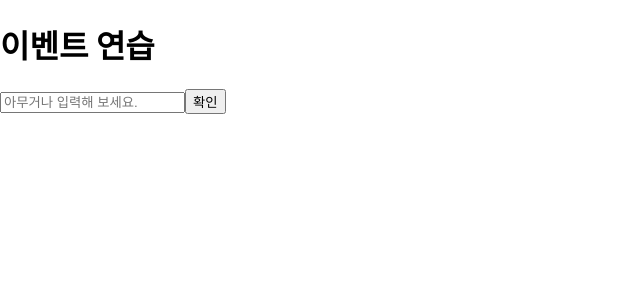
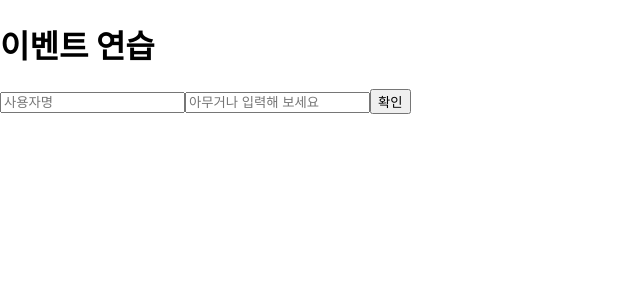
Before and after one commit to boxak/react-study, a React (Create React App) app: page / in a window 1280 px wide. Shown: the top 300 px of the page, without its empty margins (0-640 px from the left). Built offline with nearby package versions, Linux system fonts and the light colour scheme.

Commit message:
여러 input event handling

```diff
--- a/src/EventPractice.js
+++ b/src/EventPractice.js
@@ -3,6 +3,7 @@
 class EventPractice extends Component {
   state = {
     message: '',
+    username:''
   };
 
   constructor(props) {
@@ -10,15 +11,18 @@
   }
 
   handleChange = (e) => {
+    // 객체 안에서 key를 []로 감싸면 그 안에 넣은
+    // 레퍼런스가 가리키는 실제 값이 key로 사용.
     this.setState({
-        message : e.target.value
+        [e.target.name]:e.target.value
     });
   }
 
   handleClick = () => {
-    alert(this.state.message);
+    alert(this.state.username+" : "+this.state.message);
     this.setState({
-        message : ''
+        message : '',
+        username:''
     });
   }
 
@@ -28,8 +32,15 @@
         <h1>이벤트 연습</h1>
         <input
           type="text"
+          name="username"
+          placeholder="사용자명"
+          value={this.state.username}
+          onChange={this.handleChange}
+        ></input>
+        <input
+          type="text"
           name="message"
-          placeholder="아무거나 입력해 보세요."
+          placeholder="아무거나 입력해 보세요"
           value={this.state.message}
           onChange={this.handleChange}
         ></input>
```
